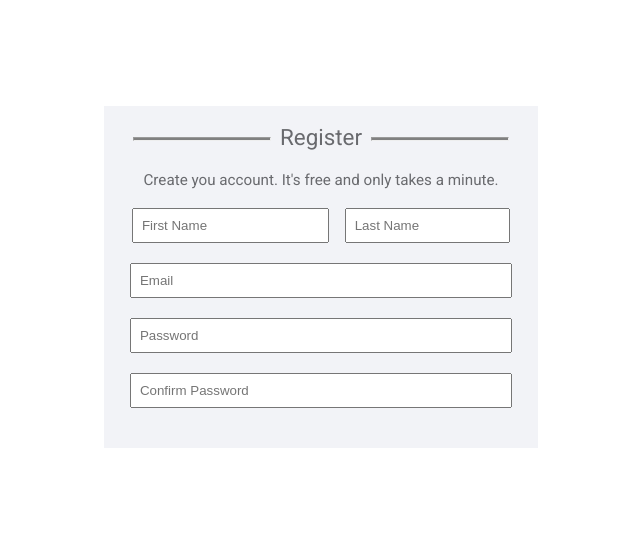
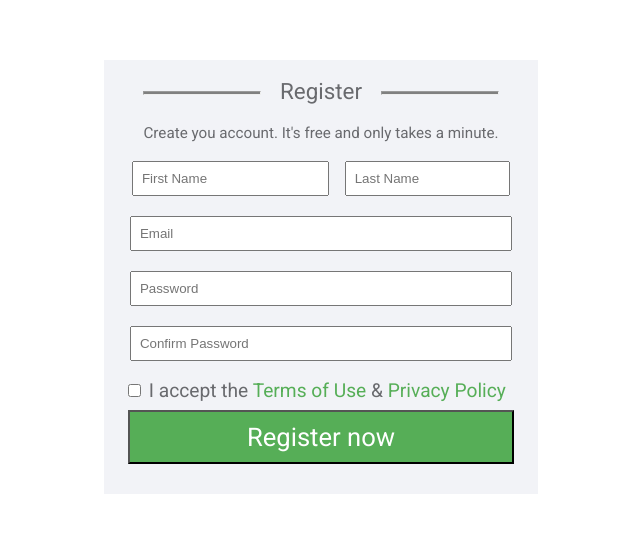
Before and after one commit to Simkav/fe_form, a plain HTML site: page index.html in a window 1280 px wide. Shown: the part 123-656 px from the top of the page, without its empty margins (319-959 px from the left). Drawn offline with Linux system fonts and the light colour scheme.

Commit message:
Edit css

```diff
--- a/assets/css/style.css
+++ b/assets/css/style.css
@@ -7,9 +7,9 @@
   align-items: center;
   justify-content: center;
   color: #696a6e;
+  font-family: "Roboto", sans-serif;
 }
 .form-body {
-  font-family: "Roboto", sans-serif;
   min-width: 300px;
   background-color: #f2f3f7;
   padding: 20px;
@@ -17,7 +17,7 @@
 .hr {
   background-color: grey;
   height: 4px;
-  width: 35%;
+  width: 30%;
 }
 .register {
   font-size: 1.4em;
@@ -35,18 +35,33 @@
   display: flex;
   justify-content: space-around;
 }
-.form-names > .form-input:last-child{
+.form-names > .form-input:last-child {
   max-width: 42%;
 }
-.form-names > .form-input:first-child{
+.form-names > .form-input:first-child {
   max-width: 50%;
 }
-.form > .form-input{
+.form > .form-input {
   margin: 20px auto;
   display: block;
   width: 97%;
 }
-.form-input{
+.form-input {
   min-height: 30px;
   padding: 8px;
 }
+.link {
+  text-decoration: none;
+  color: #56ae57;
+}
+.btn {
+  padding: 10px;
+  display: block;
+  width: 98%;
+  min-height: 30px;
+  margin: 10px auto;
+  background-color: #56ae57;
+  color: white;
+  font-family: "Roboto", sans-serif;
+  font-size: 1.6em;
+}
--- a/index.html
+++ b/index.html
@@ -30,7 +30,16 @@
         </div>
         <input class="form-input" type="email" placeholder="Email" />
         <input class="form-input" type="password" placeholder="Password" />
-        <input class="form-input" type="password" placeholder="Confirm Password" />
+        <input
+          class="form-input"
+          type="password"
+          placeholder="Confirm Password"
+        />
+        <input type="checkbox" /><span style="font-size: 1.2em">
+          I accept the <a class="link" href="#">Terms of Use</a> &
+          <a class="link" href="#">Privacy Policy</a></span
+        >
+        <button class="btn" type="submit">Register now</button>
       </form>
     </div>
   </body>
```
